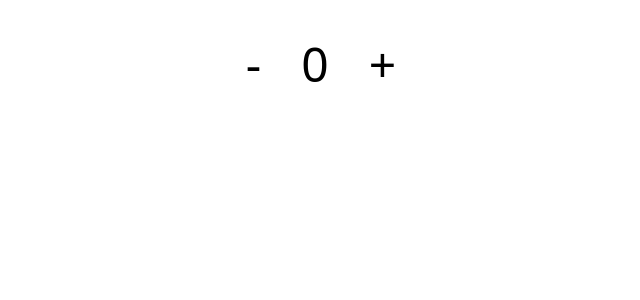
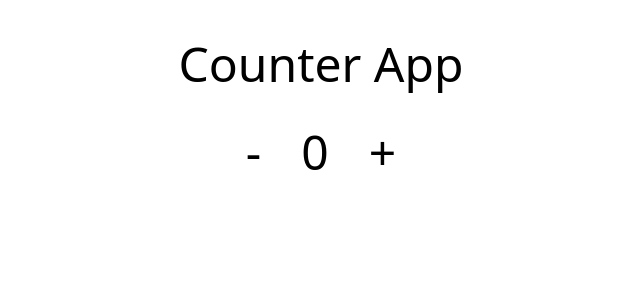
Before and after one commit to hironomiu/typescript-webpack-react-template, a React app: page / in a window 1280 px wide. Shown: the top 300 px of the page, without its empty margins (319-959 px from the left). Built offline with nearby package versions, Linux system fonts and the light colour scheme.

Commit message:
commited

```diff
--- a/package.json
+++ b/package.json
@@ -3,13 +3,10 @@
   "scripts": {
     "start": "webpack-dev-server --config webpack.dev.js",
     "test": "jest",
+    "build": "webpack --config webpack.prod.js",
     "dev": "webpack --config webpack.dev.js",
-    "build": "webpack --config webpack.prod.js",
     "tsc": "tsc",
     "no-emit": "tsc --noEmit"
-  },
-  "jest": {
-    "testEnvironment": "jsdom"
   },
   "devDependencies": {
     "@babel/core": "^7.16.0",
--- a/src/html/index.html
+++ b/src/html/index.html
@@ -4,7 +4,7 @@
     <meta charset="UTF-8">
     <meta http-equiv="X-UA-Compatible" content="IE=edge">
     <meta name="viewport" content="width=device-width, initial-scale=1.0">
-    <title>Document</title>
+    <title>Counter App</title>
 </head>
 <body>
     <div id="app"></div>
--- a/src/ts/feature/counter/Counter.tsx
+++ b/src/ts/feature/counter/Counter.tsx
@@ -7,7 +7,11 @@ const Counter: VFC = () => {
   const dispatch = useDispatch()
 
   return (
-    <div className="flex flex-row text-xl mt-10">
+    <div className="flex flex-col text-xl mt-10">
+      <div className="text-5xl mx-5 px-5">
+        <h1>Counter App</h1>
+      </div>
+      <div className="flex flex-row justify-center my-10">
         <button
           className="text-5xl mx-5 px-5"
           onClick={() => dispatch(decrement())}
@@ -22,6 +26,7 @@ const Counter: VFC = () => {
           +
         </button>
       </div>
+    </div>
   )
 }
 
--- a/tailwind.config.js
+++ b/tailwind.config.js
@@ -1,5 +1,8 @@
 module.exports = {
-  purge: ['./src/**/*.tsx'],
+  purge: {
+    enabled: true,
+    content: ['./src/**/*.tsx', './public/index.html'],
+  },
   darkMode: false, // or 'media' or 'class'
   theme: {
     extend: {},
--- a/webpack.common.js
+++ b/webpack.common.js
@@ -31,6 +31,10 @@ module.exports = {
         },
       },
     },
+  },
+  performance: {
+    maxEntrypointSize: 500000,
+    maxAssetSize: 500000,
   },
   module: {
     rules: [
```
Also changed, not shown: .eslintrc.js, 1 other file (tests, documents, lock files or other folders). Lines whose indentation alone changed are shown as unchanged.
